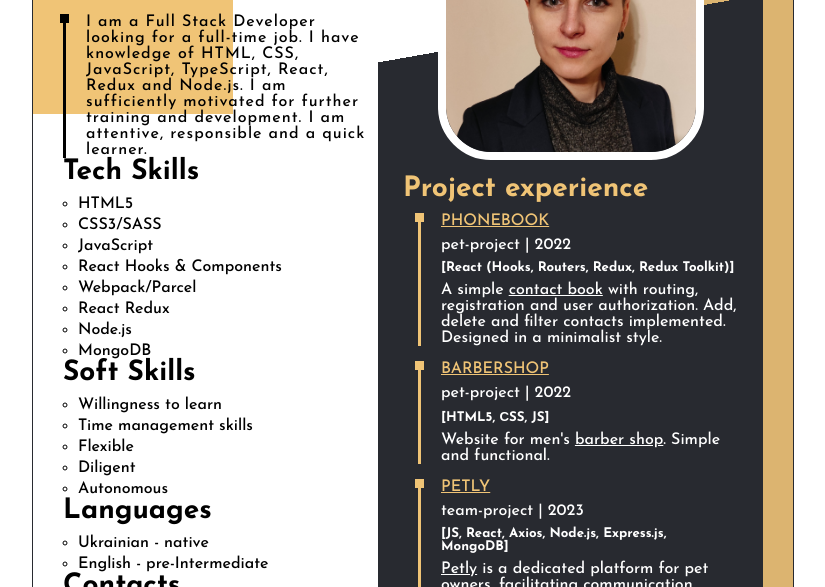
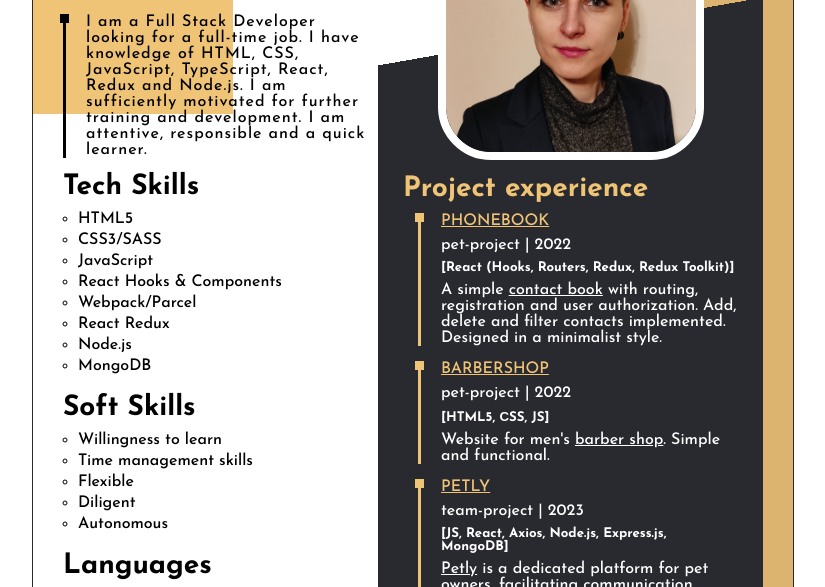
Before and after one commit to hellene-mary/cv, a website: page index.html in a window 1280 px wide. Shown: the part 145-732 px from the top of the page, without its empty margins (227-1052 px from the left). Drawn offline with Linux system fonts and the light colour scheme.

Commit message:
Update index.css

```diff
--- a/index.css
+++ b/index.css
@@ -48,10 +48,12 @@ main {
 
 .list {
   list-style: none;
+  margin-bottom: 20px;
 }
 
 .item {
   margin-left: 15px;
+  margin-bottom: 20px;
 }
 
 .item:not(:last-child) {
@@ -69,6 +71,10 @@ main {
   margin-bottom: 10px;
   /* margin-top: 20px; */
 }
+
+/* .title:not(:first-child) {
+  margin-top: 20px;
+} */
 
 .onBlack {
   color: #f0c476;
@@ -133,6 +139,10 @@ main {
   width: 9px;
   height: 9px;
   background-color: black;
+}
+
+.info-left {
+  padding-top: 15px;
 }
 
 .contacts-list {
@@ -200,10 +210,6 @@ address {
 
 .info-right {
   padding: 15px 25px;
-}
-
-.about-list-item:not(:first-child) {
-  margin-top: 20px;
 }
 
 .projects-list {
```
